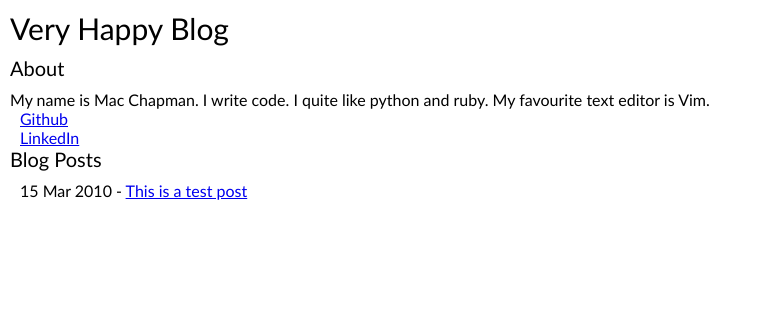
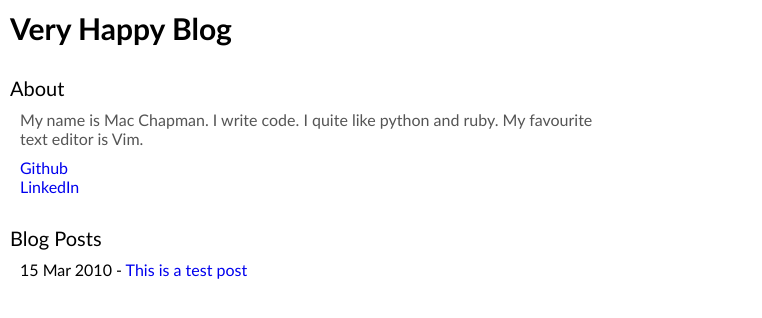
Before and after one commit to veryhappythings/veryhappythings.github.com, a Jekyll site: the page built from index.html, in a window 1280 px wide. Shown: the top 318 px of the page, without its empty margins (0-762 px from the left). Built offline with Jekyll 4.4.1, drawn with Linux system fonts in a browser that asks for light colours; Markdown is read by kramdown in place of the engine named in the settings.

Commit message:
Layout is tolerable now, I think.

```diff
--- a/css/screen.css
+++ b/css/screen.css
@@ -1,16 +1,21 @@
 @import url("reset.css");
+
+a {
+    text-decoration: none;
+}
 
 body {
     font-family: 'Trebuchet MS', Verdana, Arial;
 
     margin: 10px;
+    width: 600px;
 }
 
 h1 {
     font-size: 30px;
-    font-style: bold;
+    font-weight: bold;
 
-    margin-bottom: 10px;
+    margin-bottom: 30px;
 }
 
 h2 {
@@ -20,5 +25,15 @@ h2 {
 }
 
 ul {
+    margin: 10px;
+}
+
+#about {
+    color: #555;
+
     margin-left: 10px;
 }
+
+.links {
+    margin-bottom: 30px;
+}
--- a/index.html
+++ b/index.html
@@ -4,7 +4,7 @@ title: Very Happy Blog
 ---
 
 <h2>About</h2>
-<p>My name is Mac Chapman.
+<p id='about'>My name is Mac Chapman.
 I write code.
 I quite like python and ruby.
 My favourite text editor is Vim.
```
